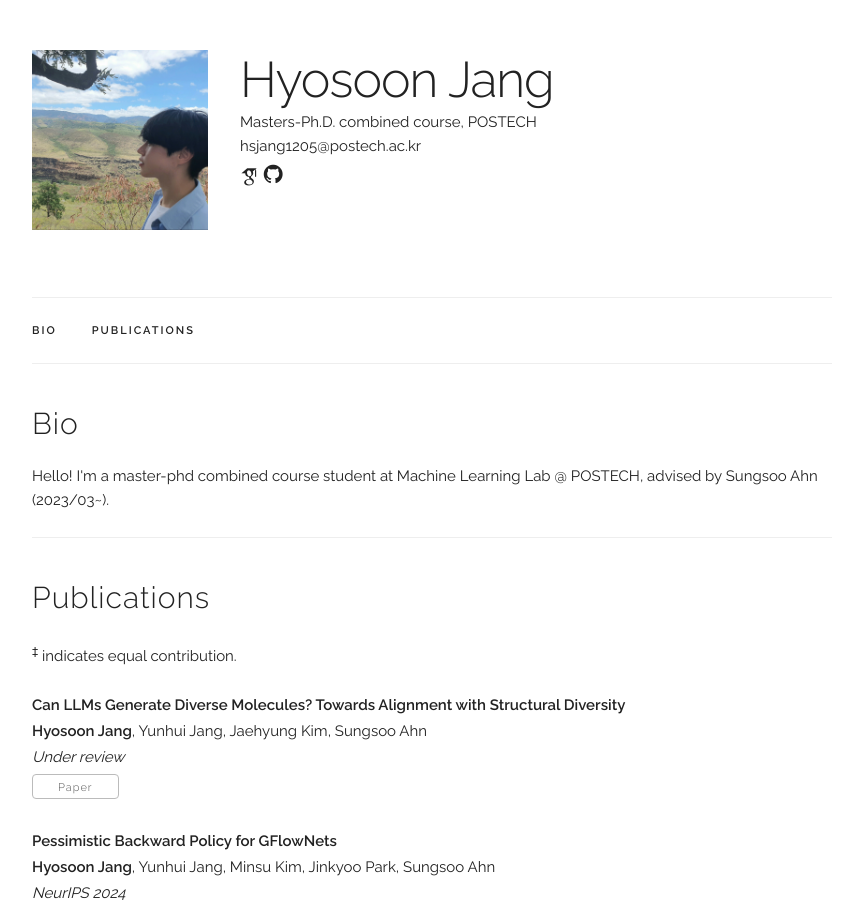
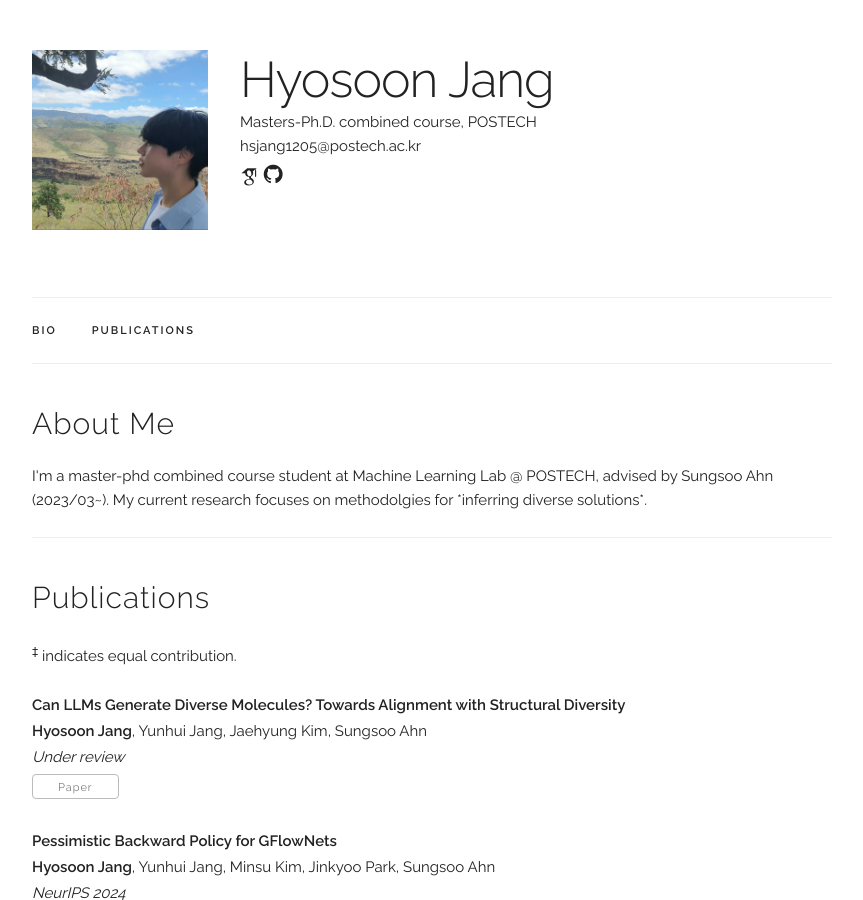
Before and after one commit to hsjang0/hsjang, a Jekyll site: the page built from index.html, in a window 1280 px wide and 900 px high. Shown: the whole window, without its empty margins (208-1071 px from the left). Built offline with Jekyll 4.4.1, drawn with Linux system fonts in a browser that asks for light colours; some web fonts are replaced.

Commit message:
Update index.html

```diff
--- a/index.html
+++ b/index.html
@@ -4,8 +4,8 @@ title: Home
 ---
 <!-- ========== BIO ========== -->
 <div class="docs-section" id="bio">
-  <h4>Bio</h4>
-  Hello! I'm a master-phd combined course student at Machine Learning Lab @ POSTECH, advised by Sungsoo Ahn (2023/03~).
+  <h4>About Me</h4>
+  I'm a master-phd combined course student at Machine Learning Lab @ POSTECH, advised by Sungsoo Ahn (2023/03~). My current research focuses on methodolgies for *inferring diverse solutions*.
   <p> </p>
 
 <!-- ========== PUBLICATIONS ========== -->
```
